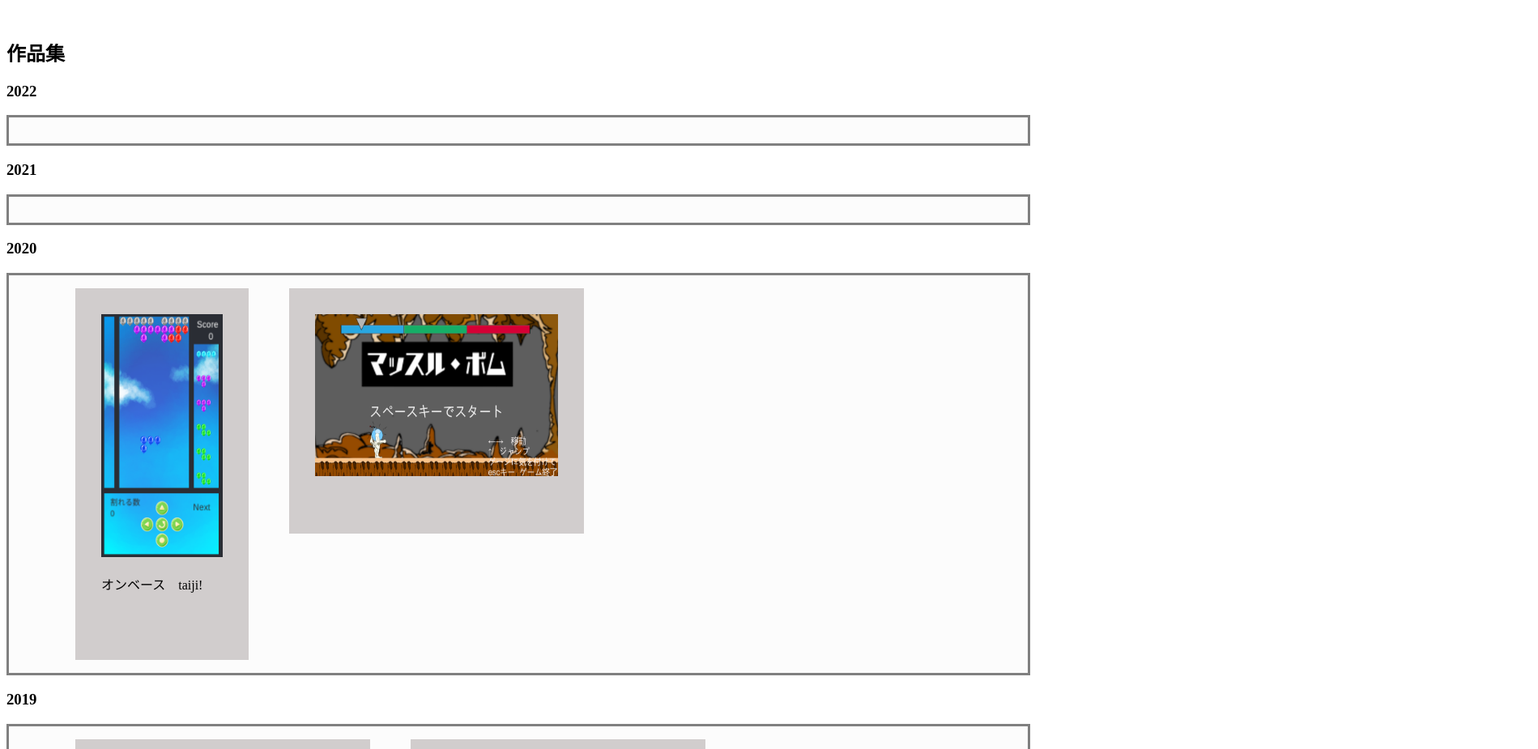
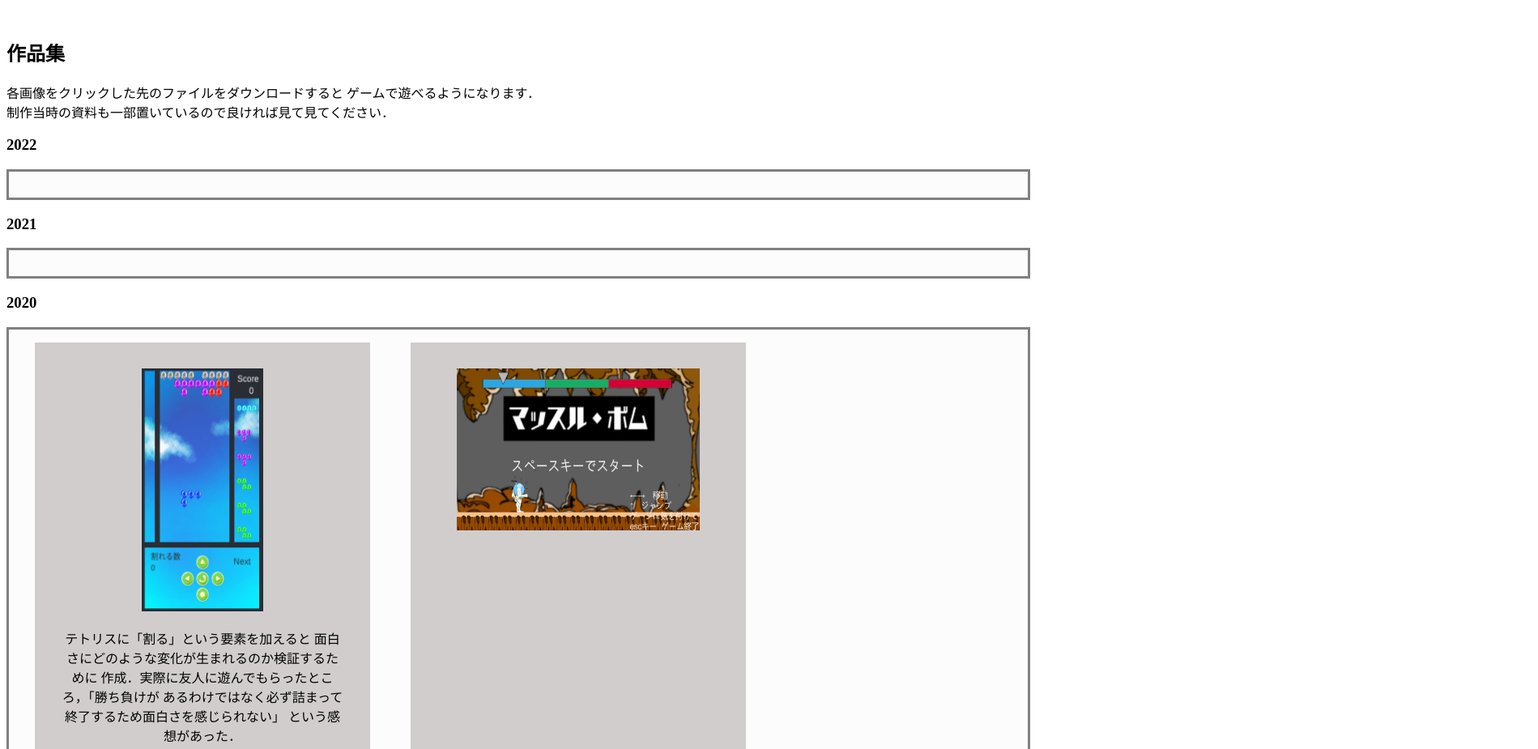
Before and after one commit to NottyAce/NotoWebSite, a plain HTML site: page index.html in a window 1280 px wide. Shown: the part 726-1651 px from the top of the page at 81% size, 1899 px wide, since content can reach past the window. Drawn offline with Linux system fonts and the light colour scheme.

Commit message:
背景の大きさ変更
背景の大きさをちょっとだけ変更

```diff
--- a/index.html
+++ b/index.html
@@ -35,6 +35,10 @@
 
             <div class = "works">
             <h2>作品集</h2>
+            <p>各画像をクリックした先のファイルをダウンロードすると
+                ゲームで遊べるようになります．<br>
+                制作当時の資料も一部置いているので良ければ見て見てください．
+            </p>
             <h3>2022</h3>
             <ul>
                 <span>
@@ -65,7 +69,12 @@
                     width = "150" height = "300"
                     src="TsumukaWaruka.png"
                     alt ="TsumukaWaruka"></a>
-                    <p>オンベース　taiji!</p>
+                    <p>テトリスに「割る」という要素を加えると
+                    面白さにどのような変化が生まれるのか検証するために
+                    作成．実際に友人に遊んでもらったところ，「勝ち負けが
+                    あるわけではなく必ず詰まって終了するため面白さを感じられない」
+                    という感想があった．
+                    </p>
                     </div>
                 </li>
 
--- a/site.css
+++ b/site.css
@@ -35,7 +35,10 @@ li{
 }
 
 .work{
-  margin-left: 50px;
+  margin-right: 50px;
+  text-align: center;
+  width: 350px;
+  height: 500px;
   padding: 2em 2em 4em 2em;/*ボックス内の余白 上，右，下，左の順*/
   background-color:#d1cdcd;
 }
```
